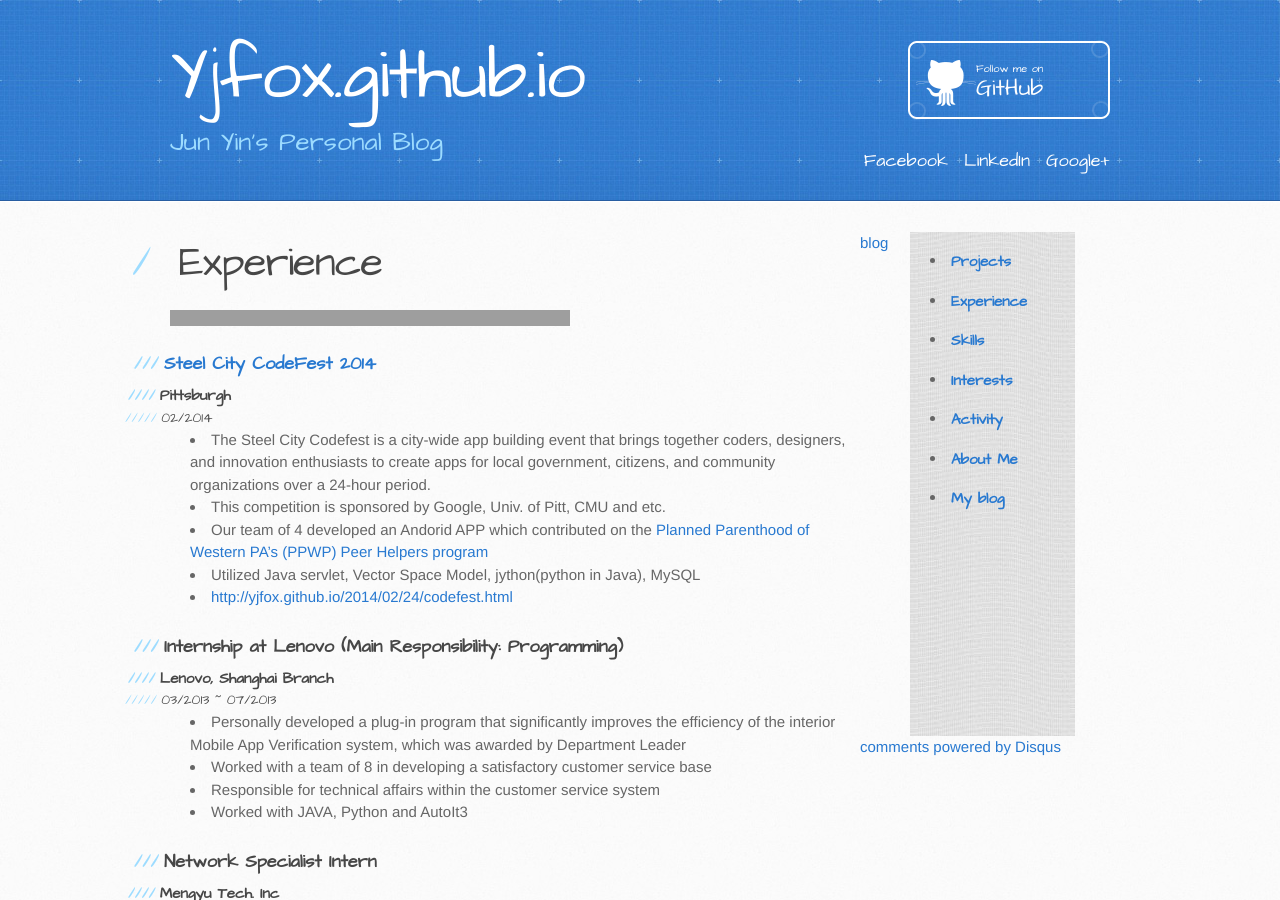
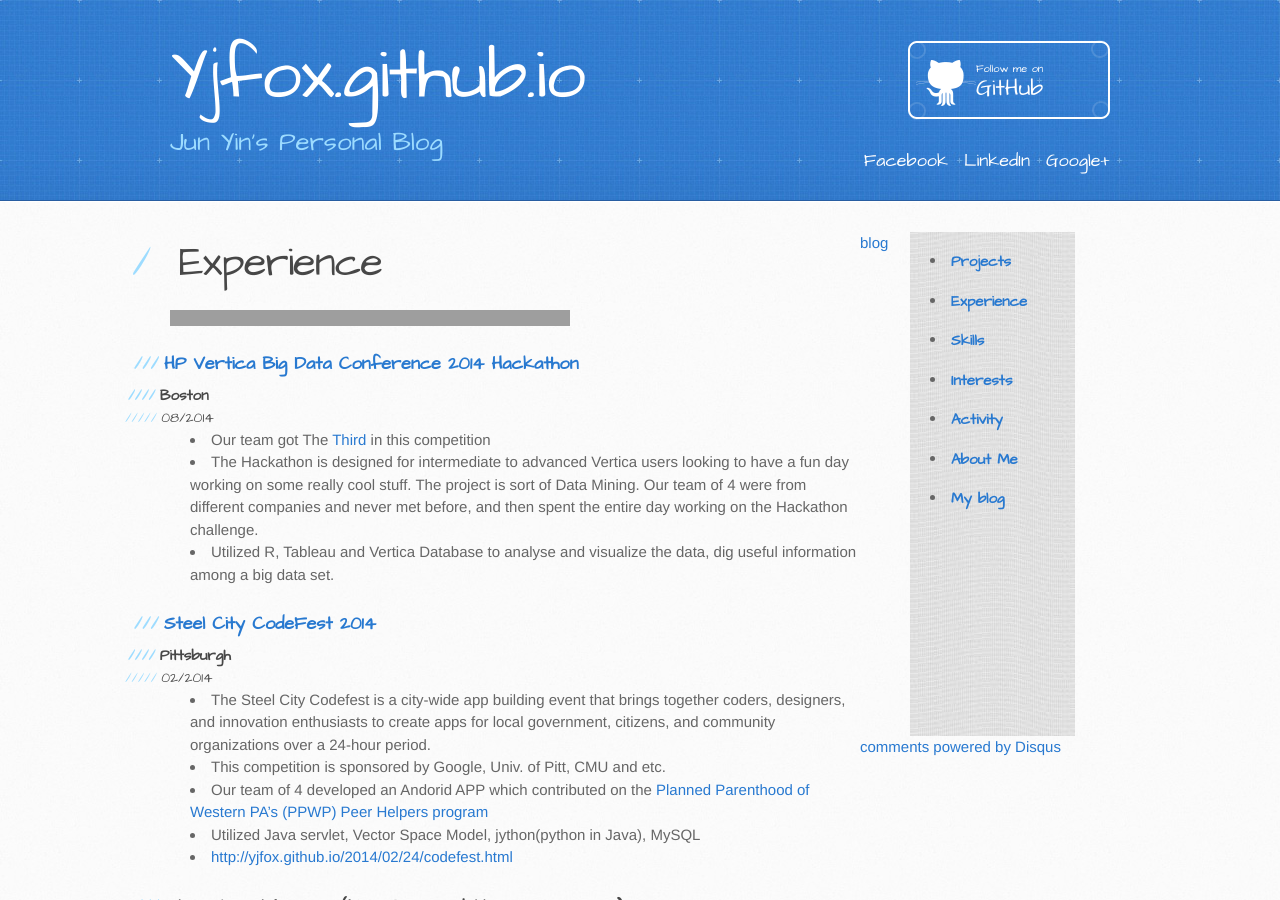
Before and after one commit to yjfox/yjfox.github.io, a Jekyll site: the page built from experience.md, in a window 1280 px wide and 900 px high, cut to the strip 0-900 px from the top of the window. Built offline with Jekyll 4.4.1, drawn with Linux system fonts in a browser that asks for light colours; Markdown is read by kramdown in place of the engine named in the settings; comment, search, counter and statistics services are not loaded; grey boxes are pictures that could not be loaded.

Commit message:
Update experience.md

```diff
--- a/experience.md
+++ b/experience.md
@@ -5,6 +5,14 @@
 
 <h1> Experience </h1>
 *****************
+
+###[HP Vertica Big Data Conference 2014 Hackathon](http://www.vertica.com/2014/08/12/welcome-to-the-bdc/)
+####Boston
+#####08/2014
+- Our team got The [Third]((http://www.vertica.com/2014/08/12/welcome-to-the-bdc/)) in this competition
+- The Hackathon is designed for intermediate to advanced Vertica users looking to have a fun day working on some really cool stuff. The project is sort of Data Mining.
+Our team of 4 were from different companies and never met before, and then spent the entire day working on the Hackathon challenge.
+- Utilized R, Tableau and Vertica Database to analyse and visualize the data, dig useful information among a big data set.
 
 ###[Steel City CodeFest 2014](http://steelcitycodefest.com/photos)
 ####Pittsburgh
```
